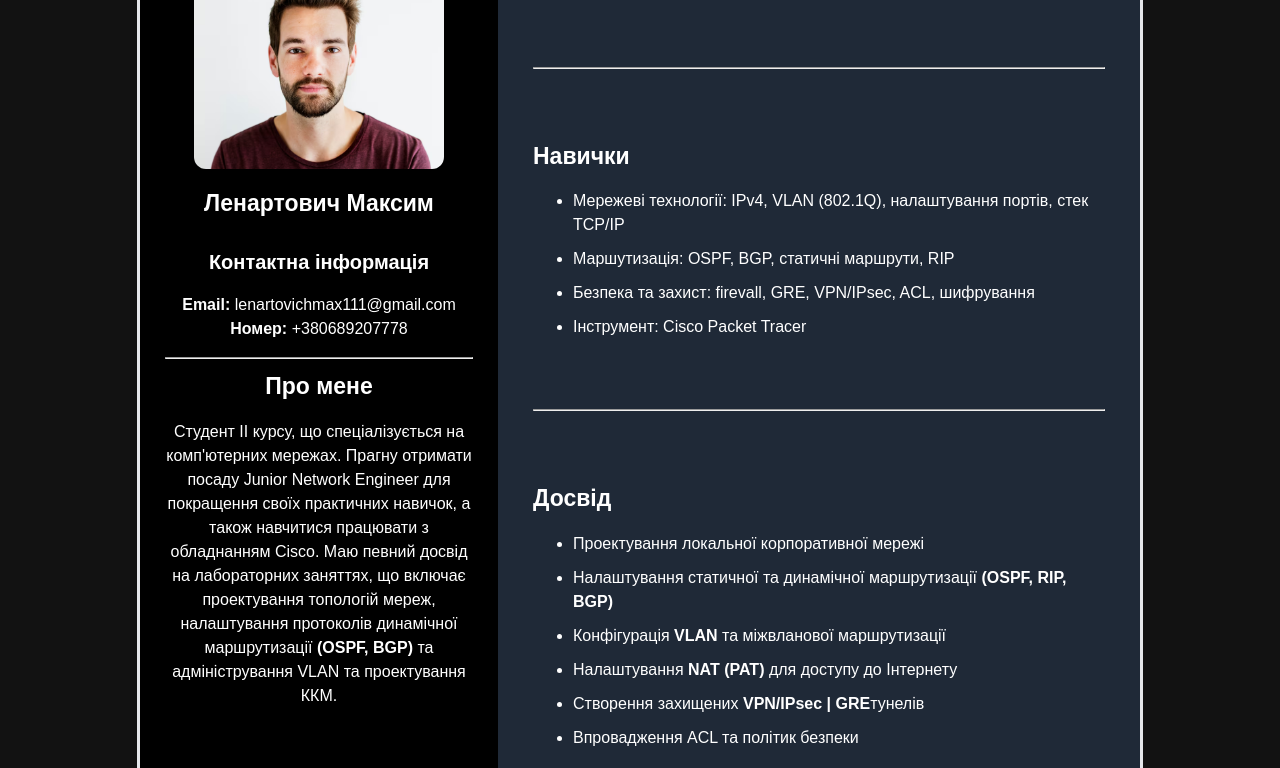
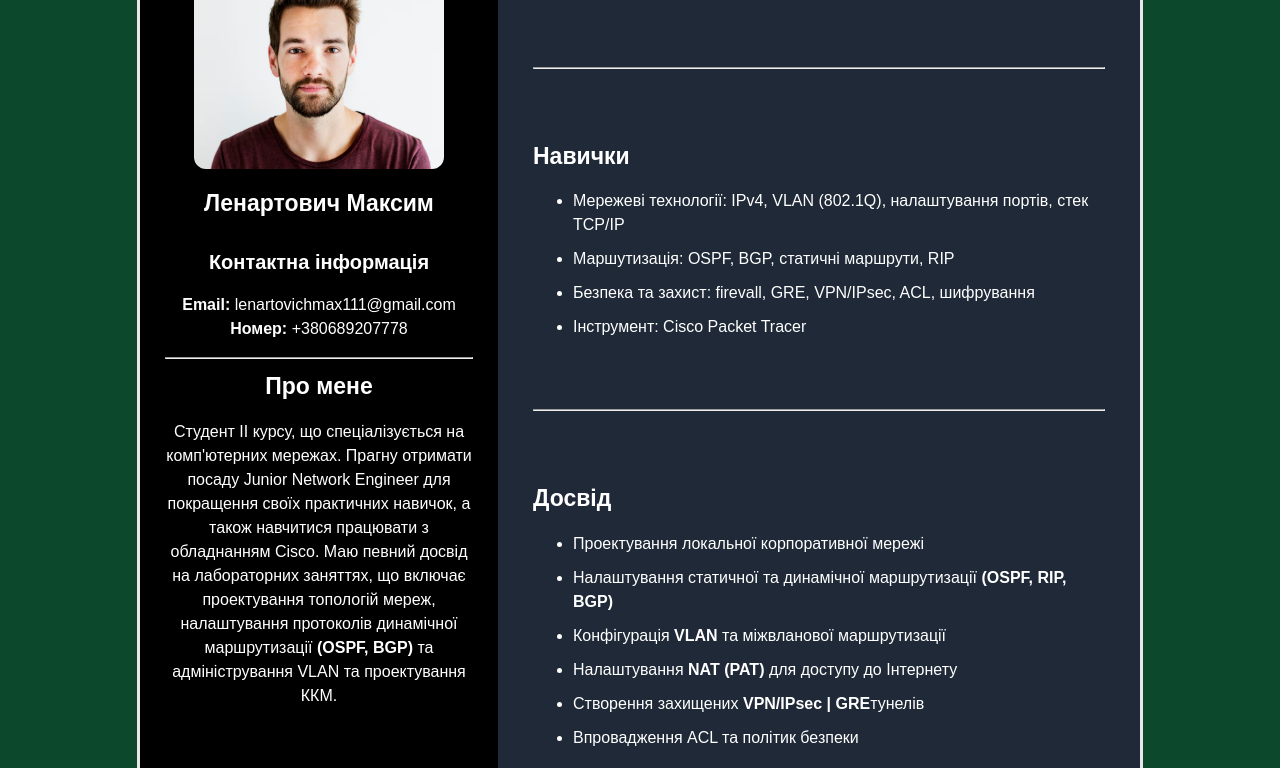
Before and after one commit to lenartovichmax111-glitch/veb, a plain HTML site: page index.html in a window 1280 px wide. Shown: the part 222-990 px from the top of the page. Drawn offline with Linux system fonts and the light colour scheme; no server answers.

Commit message:
color-dark-change

```diff
--- a/style.css
+++ b/style.css
@@ -157,7 +157,7 @@ img {
 
 
 body.dark {
-    background-color: #121212;
+    background-color: #0b482c;
     color: white;
 }
 
```
